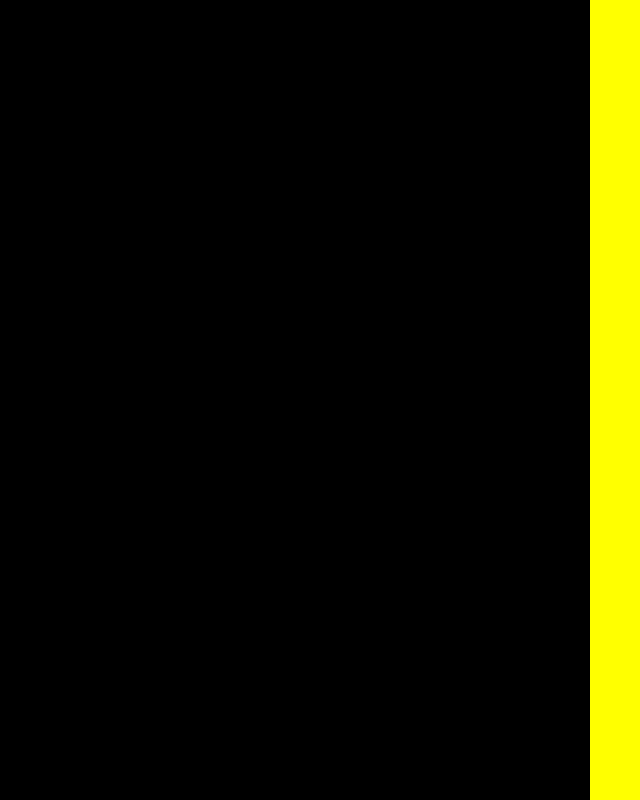
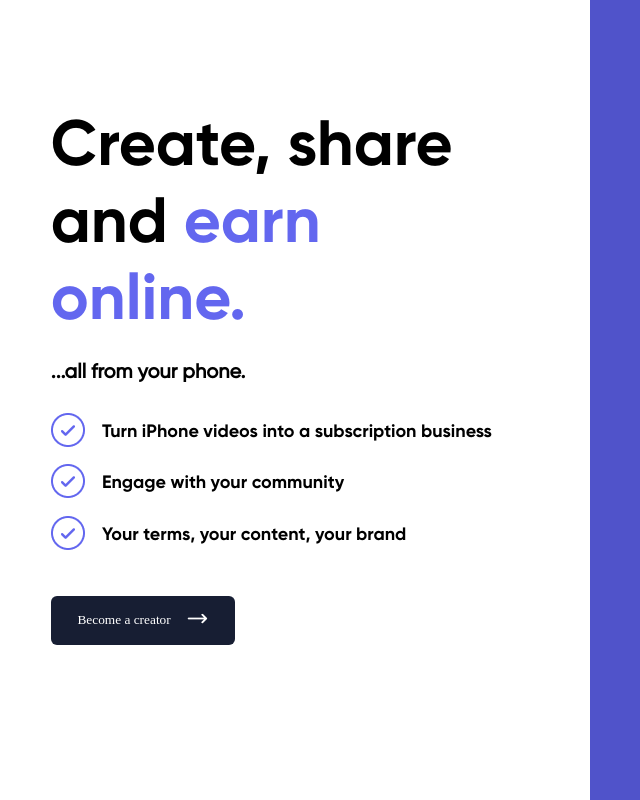
Before and after one commit to vunderkind/playbook, a plain HTML site: page index.html in a window 1280 px wide. Shown: the whole page, without its empty margins (50-690 px from the left). Drawn offline with Linux system fonts and the light colour scheme.

Commit message:
left side done

```diff
--- a/index.html
+++ b/index.html
@@ -8,13 +8,36 @@
     <title>Playbook</title>
 </head>
 <body>
-    <section class="main">
+    <main class="main">
         <div id="left">
+            <h1>Create, share
+                <br/>
+                and <span id="highlight">earn online.</span>
+            </h1>
+            <h2>
+                ...all from your phone.
+            </h2>
+            <section id="checklist">
+                <p class="check">
+                    Turn iPhone videos into a subscription business
+                </p>
 
+                <p class="check">
+                    Engage with your community
+                </p>
+
+                <p class="check">
+                    Your terms, your content, your brand
+                </p>
+        </section>
+        <button>
+            Become a creator
+            <img id="arrow" src="assets/images/Arrow.png"></img>
+        </button>
         </div>
         <div id="right">
 
         </div>
-    </section>
+    </main>
 </body>
 </html>
--- a/styles.css
+++ b/styles.css
@@ -1,3 +1,13 @@
+@font-face {
+    font-family: Gilroy bold;
+    src: url(./assets/fonts/Gilroy-Bold.otf);
+  }
+
+  @font-face {
+      font-family: Gilroy medium;
+      src: url(./assets/fonts/Gilroy-Medium.otf)
+  }
+
 * {
     box-sizing: border-box;
     margin: 0;
@@ -10,11 +20,62 @@
 }
 
 #left {
-    background: black;
+    background: #fff;
+    width: 50%;
+    padding: 6.9em 5em 0 6.3em;
+    line-height: 1.2;
+}
+
+h1 {
+    font-family: 'Gilroy bold';
+    font-size: 64px;
+}
+
+h2 {
+    font-family: 'Gilroy medium';
+    font-size: 20px;
+    padding-top: 1em;
+}
+
+#right {
+    background: #5053CA;
     width: 50%;
 }
 
-#right {
-    background: yellow;
-    width: 50%;
+#highlight {
+    color: #6367EF;
 }
+#checklist {
+    font-family: 'Gilroy bold';
+    font-size: 18px;
+    margin-top: 0.7em;
+}
+
+.check {
+    padding: 0.3em 0;
+}
+.check:before {
+    content: url('./assets/images/check.png');
+    position: relative;
+    top: 10px;
+    margin-right: 0.7em;
+}
+
+.fa-long-arrow-right {
+    color: white;
+}
+
+button {
+    height: 3.7em;
+    padding: 0 2em;
+    font-family: 'Gilroy-Bold';
+    margin-top: 3.3em;
+    color: white;
+    background: #171E33;
+    border-radius: 6px;
+    border: none;
+}
+
+#arrow {
+    padding-left: 1em;
+}
```
Also changed, not shown: assets/images/Arrow.png (added), assets/images/check.png (added), 1 other file.
